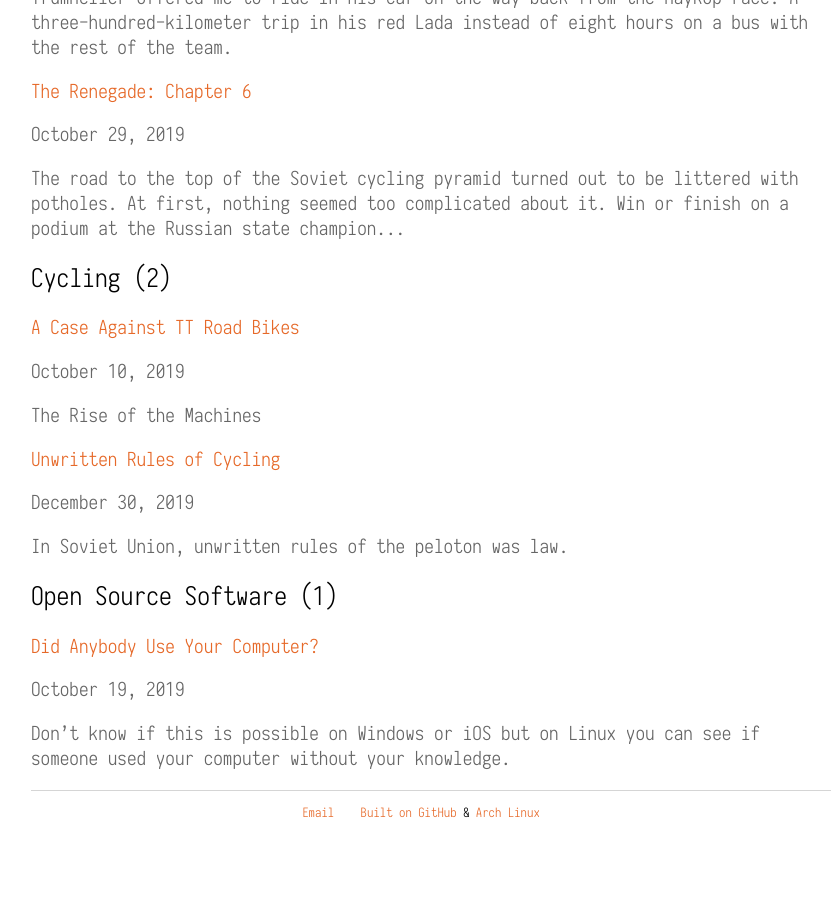
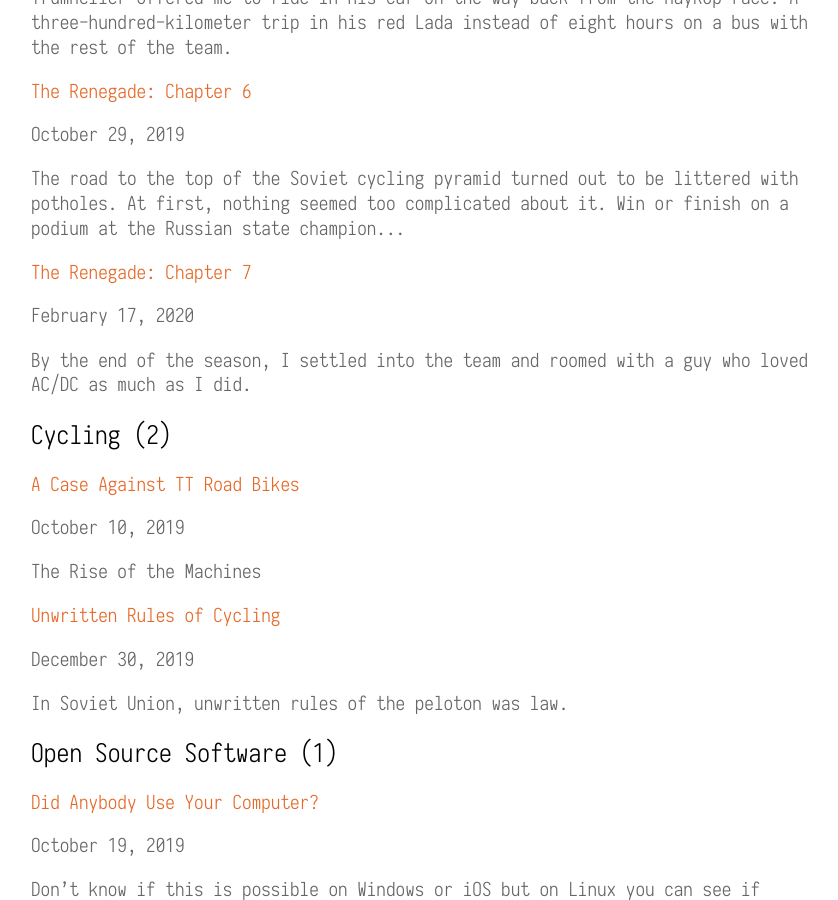
Before and after one commit to nkrzv/nkrzv.github.io, a Jekyll site: the page built from blog/index.html, in a window 1280 px wide and 900 px high, scrolled down 991 px. Shown: the whole window, without its empty margins (209-1047 px from the left). Built offline with Jekyll 4.4.1, drawn with Linux system fonts in a browser that asks for light colours; some of the changed text lies outside the part shown.

Commit message:
Update 2020-02-17-the-renegade-ch07.md

```diff
--- a/_posts/2020-02-17-the-renegade-ch07.md
+++ b/_posts/2020-02-17-the-renegade-ch07.md
@@ -1,4 +1,9 @@
-# Chapter 7
+---
+layout: post
+title: "The Renegade: Chapter 7"
+categories: [Book]
+date: 2020-02-17
+---
 
 By the end of the season, I settled into the team and roomed with a guy who loved AC/DC as much as I did.
 
```
